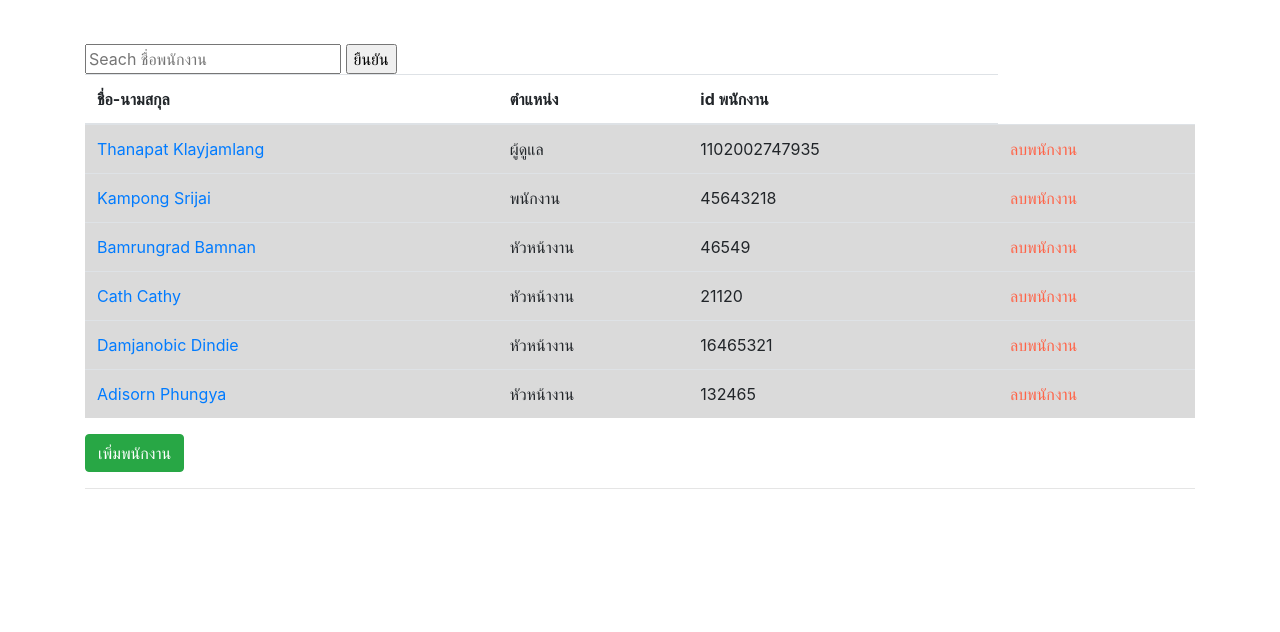
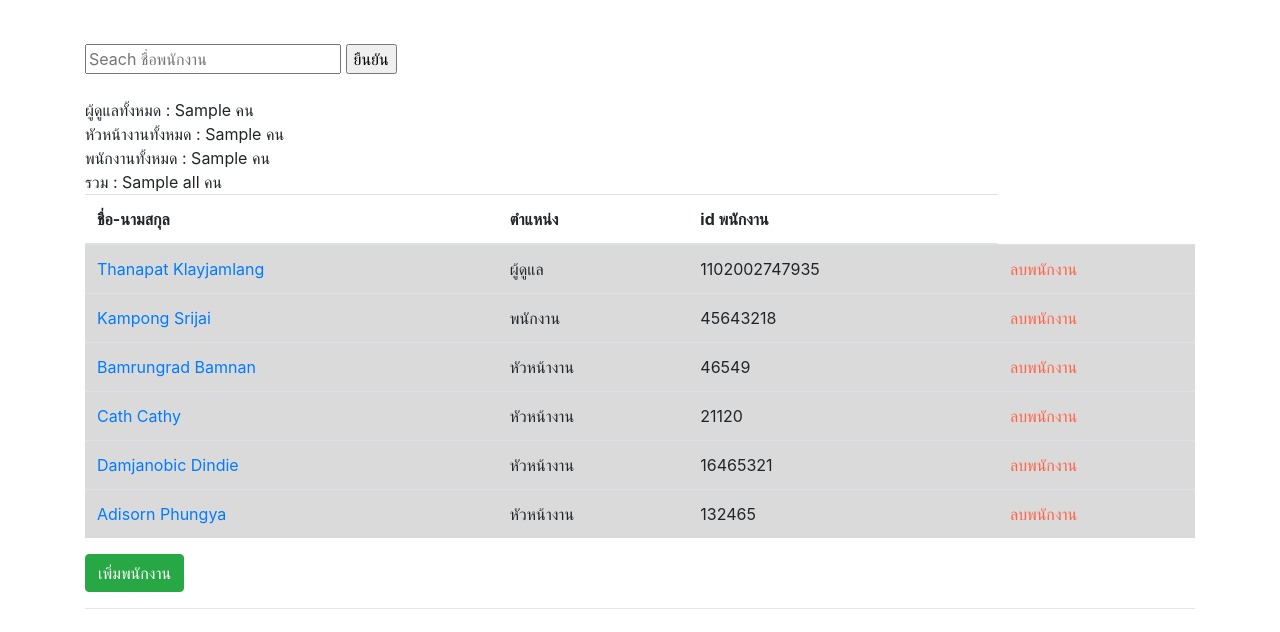
Before and after one commit to thanapatKJ/FactoryApp, a Django app: template templates/adm/allUser.html in a window 1280 px wide. Shown: the part 56-688 px from the top of the page. Run offline with Django 3.2, Linux system fonts and the light colour scheme; data comes from the database, SQL or seed files in the repository; both versions use the stored data as it was after the commit; tables that the repository leaves empty hold one stand-in row (values such as "Sample post"); the template is opened without the code that fills it: values that come from a table or form of the project are taken from there, most other values are stand-ins (such as "Sample title", 1, 10 or a date in 2020); some libraries are stand-ins or nearby versions.

Commit message:
update allUser.html

```diff
--- a/templates/adm/allUser.html
+++ b/templates/adm/allUser.html
@@ -5,11 +5,17 @@
         {% csrf_token %}
         <input type="text" id="search" placeholder="Seach ชื่อพนักงาน">
         <input type="submit" value="ยืนยัน">
-    {% if not data %}
     <br>
     <br>
+    {% if not data %}
     <h2 align="center" style="color:tomato">ไม่มีพนักงาน</h2>
     {% else %}
+
+    <a>ผู้ดูแลทั้งหมด : {{all_admin}} คน</a><br>
+    <a>หัวหน้างานทั้งหมด : {{all_manager}} คน</a><br>
+    <a>พนักงานทั้งหมด : {{all_worker}} คน</a><br>
+    <a>รวม : {{all}} คน</a><br>
+
     <table class="table">
     <thead>
         <tr>
```
Also changed, not shown: adm/views.py (+10 -1 lines), db.sqlite3.
